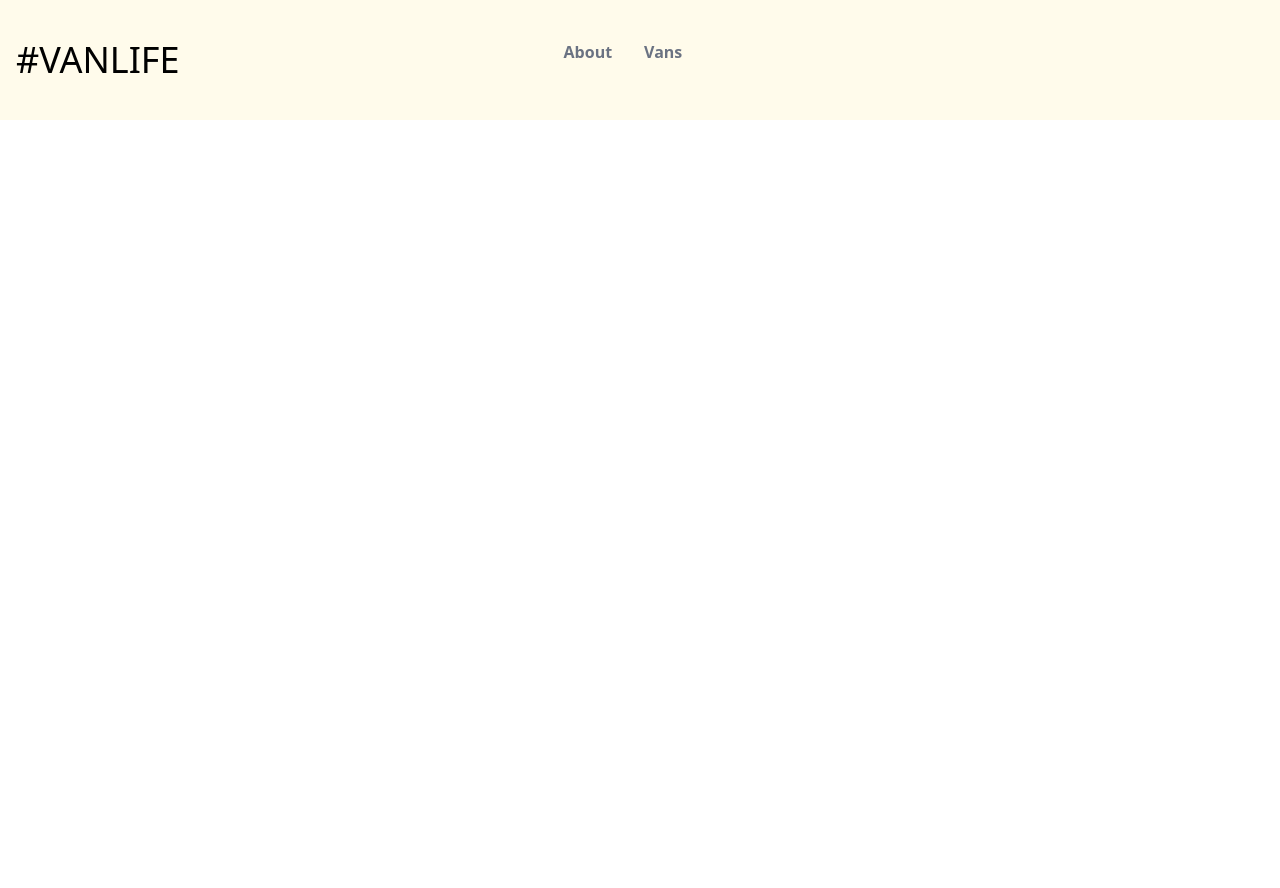
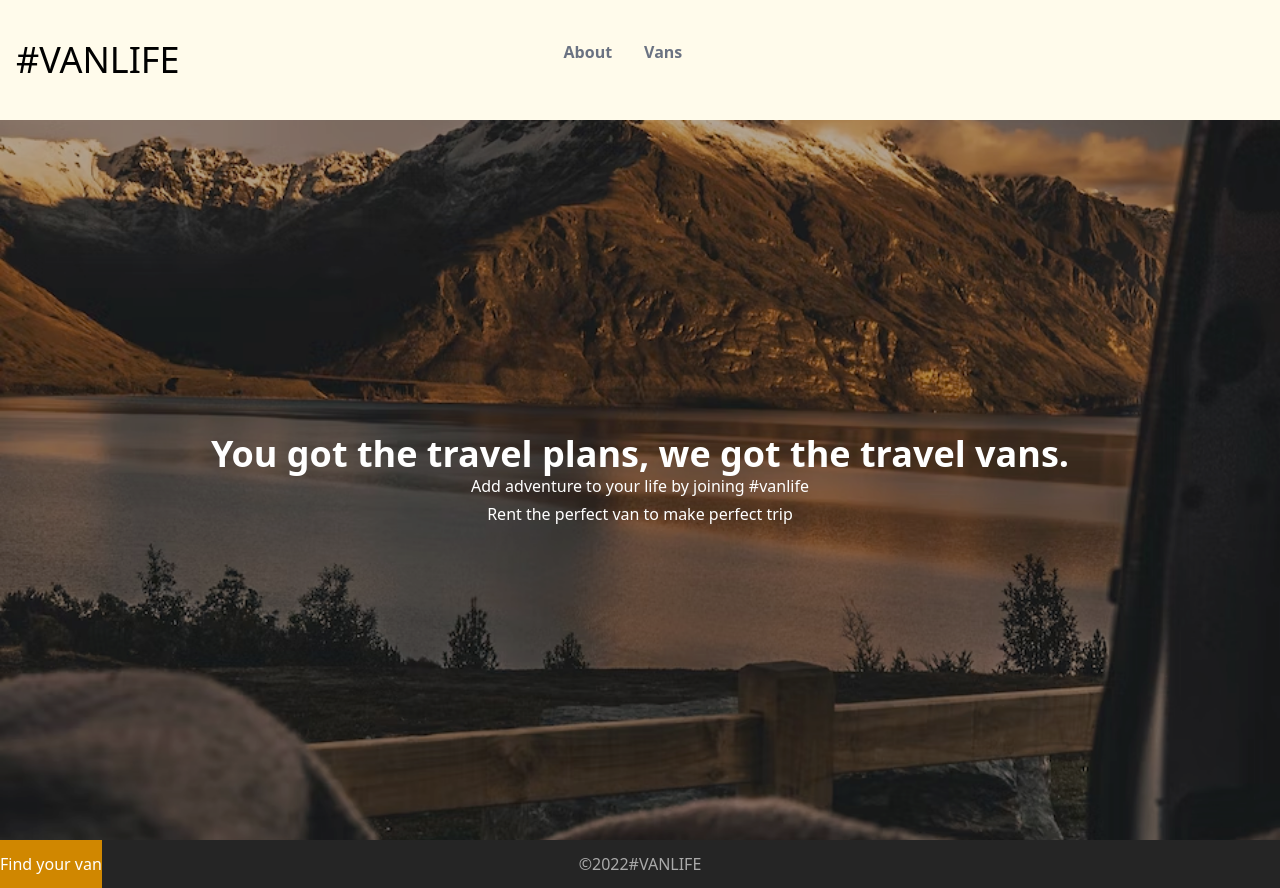
Before and after one commit to kelia01/VanLife-app, a React (Vite) app: page / in a window 1280 px wide. Before the commit the page ends 800 px from the top, so only its background shows below. Built offline with nearby package versions, Linux system fonts and the light colour scheme.

Commit message:
Position the dark overlay on the image

```diff
--- a/src/App.tsx
+++ b/src/App.tsx
@@ -1,10 +1,25 @@
 import React from 'react';
 import Navbar from './components/Navbar';
+import Footer from './components/Footer';
 
 const App = () => {
   return (
     <div>
       <Navbar />
+      <div className='relative w-full h-[90vh]'>
+      <img src="../public/home.png" alt=""
+      className="absolute top-0 left-0 w-full h-full object-cover"/>
+<div className='absolute top-0 left-0 w-full h-full bg-black opacity-30'></div>
+
+      <div className='text-white z-10 relative top-0 bottom-0 flex flex-col justify-center items-center h-full text-center px-4'>
+        <h1 className='font-bold text-4xl text-center '>You got the travel plans, we got the travel vans.</h1>
+        <p className='mb-1 block '>Add adventure to your life by joining #vanlife</p>
+        <p>Rent the perfect van to make perfect trip</p>
+      </div>
+      <button className='bg-yellow-600 text-center py-3 text-white'>Find your van</button>
+      </div>
+
+      <Footer />
     </div>
   )
 }
--- /dev/null
+++ b/src/components/Footer.tsx
@@ -0,0 +1,11 @@
+import React from 'react'
+
+const Footer = () => {
+  return (
+    <div className='bg-[#252525] text-center py-3 text-[#AAAAAA]'>
+        <p>&copy;2022#VANLIFE</p>
+    </div>
+  )
+}
+
+export default Footer
--- a/src/output.css
+++ b/src/output.css
@@ -8,12 +8,15 @@
     --font-mono: ui-monospace, SFMono-Regular, Menlo, Monaco, Consolas, "Liberation Mono",
       "Courier New", monospace;
     --color-amber-50: oklch(98.7% 0.022 95.277);
+    --color-yellow-600: oklch(68.1% 0.162 75.834);
     --color-gray-500: oklch(55.1% 0.027 264.364);
     --color-black: #000;
+    --color-white: #fff;
     --spacing: 0.25rem;
     --text-4xl: 2.25rem;
     --text-4xl--line-height: calc(2.5 / 2.25);
     --font-weight-semibold: 600;
+    --font-weight-bold: 700;
     --default-font-family: var(--font-sans);
     --default-mono-font-family: var(--font-mono);
   }
@@ -164,11 +167,104 @@
   }
 }
 @layer utilities {
+  .absolute {
+    position: absolute;
+  }
+  .relative {
+    position: relative;
+  }
+  .top-0 {
+    top: calc(var(--spacing) * 0);
+  }
+  .bottom-0 {
+    bottom: calc(var(--spacing) * 0);
+  }
+  .left-0 {
+    left: calc(var(--spacing) * 0);
+  }
+  .z-1 {
+    z-index: 1;
+  }
+  .z-10 {
+    z-index: 10;
+  }
+  .mb-1 {
+    margin-bottom: calc(var(--spacing) * 1);
+  }
+  .mb-2 {
+    margin-bottom: calc(var(--spacing) * 2);
+  }
+  .mb-2\.5 {
+    margin-bottom: calc(var(--spacing) * 2.5);
+  }
+  .block {
+    display: block;
+  }
   .flex {
     display: flex;
   }
+  .table {
+    display: table;
+  }
+  .h-\[9\] {
+    height: 9;
+  }
+  .h-\[90\] {
+    height: 90;
+  }
+  .h-\[90v\] {
+    height: 90v;
+  }
+  .h-\[90vh\] {
+    height: 90vh;
+  }
+  .h-full {
+    height: 100%;
+  }
+  .w-full {
+    width: 100%;
+  }
+  .w-screen {
+    width: 100vw;
+  }
+  .border-collapse {
+    border-collapse: collapse;
+  }
   .cursor-pointer {
     cursor: pointer;
+  }
+  .resize {
+    resize: both;
+  }
+  .flex-col {
+    flex-direction: column;
+  }
+  .items-center {
+    align-items: center;
+  }
+  .justify-center {
+    justify-content: center;
+  }
+  .space-y-2 {
+    :where(& > :not(:last-child)) {
+      --tw-space-y-reverse: 0;
+      margin-block-start: calc(calc(var(--spacing) * 2) * var(--tw-space-y-reverse));
+      margin-block-end: calc(calc(var(--spacing) * 2) * calc(1 - var(--tw-space-y-reverse)));
+    }
+  }
+  .space-y-4 {
+    :where(& > :not(:last-child)) {
+      --tw-space-y-reverse: 0;
+      margin-block-start: calc(calc(var(--spacing) * 4) * var(--tw-space-y-reverse));
+      margin-block-end: calc(calc(var(--spacing) * 4) * calc(1 - var(--tw-space-y-reverse)));
+    }
+  }
+  .space-x-2 {
+    :where(& > :not(:last-child)) {
+      --tw-space-x-reverse: 0;
+      margin-inline-start: calc(calc(var(--spacing) * 2) * var(--tw-space-x-reverse));
+      margin-inline-end: calc(calc(var(--spacing) * 2) * calc(1 - var(--tw-space-x-reverse)));
+    }
   }
   .space-x-8 {
     :where(& > :not(:last-child)) {
@@ -184,22 +280,66 @@
       margin-inline-end: calc(calc(var(--spacing) * 96) * calc(1 - var(--tw-space-x-reverse)));
     }
   }
+  .border {
+    border-style: var(--tw-border-style);
+    border-width: 1px;
+  }
+  .bg-\[\#3f3a3a\] {
+    background-color: #3f3a3a;
+  }
+  .bg-\[\#312e2e\] {
+    background-color: #312e2e;
+  }
+  .bg-\[\#252525\] {
+    background-color: #252525;
+  }
+  .bg-\[\[\#312e2e\]\] {
+    background-color: [#312e2e];
+  }
   .bg-amber-50 {
     background-color: var(--color-amber-50);
+  }
+  .bg-black {
+    background-color: var(--color-black);
+  }
+  .bg-yellow-600 {
+    background-color: var(--color-yellow-600);
+  }
+  .bg-cover {
+    background-size: cover;
+  }
+  .object-cover {
+    object-fit: cover;
   }
   .px-4 {
     padding-inline: calc(var(--spacing) * 4);
   }
+  .py-3 {
+    padding-block: calc(var(--spacing) * 3);
+  }
+  .py-4 {
+    padding-block: calc(var(--spacing) * 4);
+  }
   .py-10 {
     padding-block: calc(var(--spacing) * 10);
+  }
+  .text-center {
+    text-align: center;
   }
   .text-4xl {
     font-size: var(--text-4xl);
     line-height: var(--tw-leading, var(--text-4xl--line-height));
   }
+  .font-bold {
+    --tw-font-weight: var(--font-weight-bold);
+    font-weight: var(--font-weight-bold);
+  }
   .font-semibold {
     --tw-font-weight: var(--font-weight-semibold);
     font-weight: var(--font-weight-semibold);
+  }
+  .text-\[\#AAAAAA\] {
+    color: #AAAAAA;
   }
   .text-black {
     color: var(--color-black);
@@ -207,21 +347,64 @@
   .text-gray-500 {
     color: var(--color-gray-500);
   }
+  .text-white {
+    color: var(--color-white);
+  }
+  .underline {
+    text-decoration-line: underline;
+  }
+  .opacity-0 {
+    opacity: 0%;
+  }
+  .opacity-10 {
+    opacity: 10%;
+  }
+  .opacity-20 {
+    opacity: 20%;
+  }
+  .opacity-30 {
+    opacity: 30%;
+  }
+  .opacity-40 {
+    opacity: 40%;
+  }
+  .outline {
+    outline-style: var(--tw-outline-style);
+    outline-width: 1px;
+  }
+}
+@property --tw-space-y-reverse {
+  syntax: "*";
+  inherits: false;
+  initial-value: 0;
 }
 @property --tw-space-x-reverse {
   syntax: "*";
   inherits: false;
   initial-value: 0;
 }
+@property --tw-border-style {
+  syntax: "*";
+  inherits: false;
+  initial-value: solid;
+}
 @property --tw-font-weight {
   syntax: "*";
   inherits: false;
 }
+@property --tw-outline-style {
+  syntax: "*";
+  inherits: false;
+  initial-value: solid;
+}
 @layer properties {
   @supports ((-webkit-hyphens: none) and (not (margin-trim: inline))) or ((-moz-orient: inline) and (not (color:rgb(from red r g b)))) {
     *, ::before, ::after, ::backdrop {
+      --tw-space-y-reverse: 0;
       --tw-space-x-reverse: 0;
+      --tw-border-style: solid;
       --tw-font-weight: initial;
+      --tw-outline-style: solid;
     }
   }
 }
--- a/src/pages/About.tsx
+++ b/src/pages/About.tsx
@@ -1,4 +1,4 @@
-import React from 'react'
+
 
 const About = () => {
   return (
```
Also changed, not shown: public/about.png (added), public/home.png (added).
